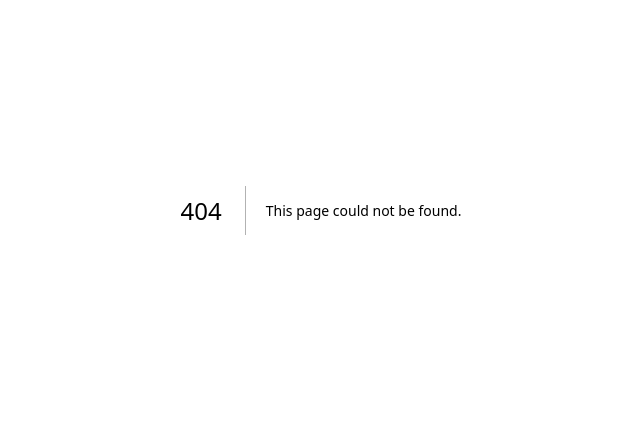
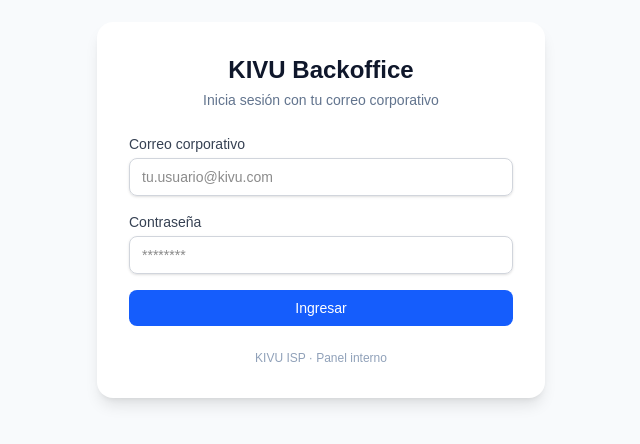
Before and after one commit to Albert-Tobon/kivu-backoffice, a Next.js app: page /login in a window 1280 px wide. Before the commit this address had no page. Shown: the part 190-634 px from the top of the page, without its empty margins (319-959 px from the left). Built offline with nearby package versions, Linux system fonts and the light colour scheme.

Commit message:
Login funcionando + UI base

```diff
--- /dev/null
+++ b/app/dashboard/page.tsx
@@ -0,0 +1,22 @@
+// app/dashboard/page.tsx
+import type { Metadata } from "next";
+
+export const metadata: Metadata = {
+  title: "Dashboard | KIVU Backoffice",
+};
+
+export default function DashboardPage() {
+  return (
+    <main className="min-h-screen bg-slate-50">
+      <div className="mx-auto max-w-5xl px-4 py-10">
+        <h1 className="text-2xl font-semibold text-slate-900">
+          Bienvenido al Backoffice de KIVU
+        </h1>
+        <p className="mt-2 text-sm text-slate-600">
+          Aquí construiremos el módulo de clientes y las integraciones con
+          DocuSeal, MikroWISP y Alegra.
+        </p>
+      </div>
+    </main>
+  );
+}
--- /dev/null
+++ b/app/login/page.tsx
@@ -0,0 +1,11 @@
+// app/login/page.tsx
+import type { Metadata } from "next";
+import { LoginForm } from "../../components/auth/LoginForm";
+
+export const metadata: Metadata = {
+  title: "Login | KIVU Backoffice",
+};
+
+export default function LoginPage() {
+  return <LoginForm />;
+}
--- a/app/page.tsx
+++ b/app/page.tsx
@@ -1,65 +1,6 @@
-import Image from "next/image";
+// app/page.tsx
+import { redirect } from "next/navigation";
 
 export default function Home() {
-  return (
-    <div className="flex min-h-screen items-center justify-center bg-zinc-50 font-sans dark:bg-black">
-      <main className="flex min-h-screen w-full max-w-3xl flex-col items-center justify-between py-32 px-16 bg-white dark:bg-black sm:items-start">
-        <Image
-          className="dark:invert"
-          src="/next.svg"
-          alt="Next.js logo"
-          width={100}
-          height={20}
-          priority
-        />
-        <div className="flex flex-col items-center gap-6 text-center sm:items-start sm:text-left">
-          <h1 className="max-w-xs text-3xl font-semibold leading-10 tracking-tight text-black dark:text-zinc-50">
-            To get started, edit the page.tsx file.
-          </h1>
-          <p className="max-w-md text-lg leading-8 text-zinc-600 dark:text-zinc-400">
-            Looking for a starting point or more instructions? Head over to{" "}
-            <a
-              href="https://vercel.com/templates?framework=next.js&utm_source=create-next-app&utm_medium=appdir-template-tw&utm_campaign=create-next-app"
-              className="font-medium text-zinc-950 dark:text-zinc-50"
-            >
-              Templates
-            </a>{" "}
-            or the{" "}
-            <a
-              href="https://nextjs.org/learn?utm_source=create-next-app&utm_medium=appdir-template-tw&utm_campaign=create-next-app"
-              className="font-medium text-zinc-950 dark:text-zinc-50"
-            >
-              Learning
-            </a>{" "}
-            center.
-          </p>
-        </div>
-        <div className="flex flex-col gap-4 text-base font-medium sm:flex-row">
-          <a
-            className="flex h-12 w-full items-center justify-center gap-2 rounded-full bg-foreground px-5 text-background transition-colors hover:bg-[#383838] dark:hover:bg-[#ccc] md:w-[158px]"
-            href="https://vercel.com/new?utm_source=create-next-app&utm_medium=appdir-template-tw&utm_campaign=create-next-app"
-            target="_blank"
-            rel="noopener noreferrer"
-          >
-            <Image
-              className="dark:invert"
-              src="/vercel.svg"
-              alt="Vercel logomark"
-              width={16}
-              height={16}
-            />
-            Deploy Now
-          </a>
-          <a
-            className="flex h-12 w-full items-center justify-center rounded-full border border-solid border-black/[.08] px-5 transition-colors hover:border-transparent hover:bg-black/[.04] dark:border-white/[.145] dark:hover:bg-[#1a1a1a] md:w-[158px]"
-            href="https://nextjs.org/docs?utm_source=create-next-app&utm_medium=appdir-template-tw&utm_campaign=create-next-app"
-            target="_blank"
-            rel="noopener noreferrer"
-          >
-            Documentation
-          </a>
-        </div>
-      </main>
-    </div>
-  );
+  redirect("/login");
 }
--- /dev/null
+++ b/components/auth/LoginForm.tsx
@@ -0,0 +1,117 @@
+"use client";
+
+// components/auth/LoginForm.tsx
+import React, { useState } from "react";
+import { useRouter } from "next/navigation";
+import { Button } from "../ui/button";
+import { Input } from "../ui/input";
+
+const ALLOWED_DOMAIN = "@kivu.com"; // cámbialo por el dominio real de KIVU
+
+export const LoginForm: React.FC = () => {
+  const router = useRouter();
+
+  const [email, setEmail] = useState("");
+  const [password, setPassword] = useState("");
+
+  const [errors, setErrors] = useState<{ email?: string; password?: string }>(
+    {}
+  );
+  const [formError, setFormError] = useState<string | null>(null);
+  const [loading, setLoading] = useState(false);
+
+  const validate = () => {
+    const newErrors: typeof errors = {};
+
+    if (!email) {
+      newErrors.email = "El correo es obligatorio.";
+    } else if (!email.includes("@") || !email.endsWith(ALLOWED_DOMAIN)) {
+      newErrors.email = `Debes usar tu correo corporativo ${ALLOWED_DOMAIN}`;
+    }
+
+    if (!password) {
+      newErrors.password = "La contraseña es obligatoria.";
+    } else if (password.length < 6) {
+      newErrors.password = "Mínimo 6 caracteres.";
+    }
+
+    setErrors(newErrors);
+    return Object.keys(newErrors).length === 0;
+  };
+
+  const handleSubmit = async (e: React.FormEvent) => {
+    e.preventDefault();
+    setFormError(null);
+
+    if (!validate()) return;
+
+    try {
+      setLoading(true);
+
+      // 🔐 Aquí luego llamaremos a /api/auth/login
+      // Por ahora simulamos login correcto
+      await new Promise((res) => setTimeout(res, 500));
+
+      // Redirigimos al dashboard
+      router.push("/dashboard");
+    } catch (error) {
+      console.error(error);
+      setFormError("Ocurrió un error al iniciar sesión. Intenta de nuevo.");
+    } finally {
+      setLoading(false);
+    }
+  };
+
+  return (
+    <div className="flex min-h-screen items-center justify-center bg-slate-50">
+      <div className="w-full max-w-md rounded-2xl bg-white p-8 shadow-lg">
+        <div className="mb-6 text-center">
+          <h1 className="text-2xl font-semibold text-slate-900">
+            KIVU Backoffice
+          </h1>
+          <p className="mt-1 text-sm text-slate-500">
+            Inicia sesión con tu correo corporativo
+          </p>
+        </div>
+
+        <form onSubmit={handleSubmit} className="space-y-4">
+          <Input
+            type="email"
+            name="email"
+            label="Correo corporativo"
+            placeholder={`tu.usuario${ALLOWED_DOMAIN}`}
+            value={email}
+            onChange={(e) => setEmail(e.target.value)}
+            error={errors.email}
+            autoComplete="email"
+          />
+
+          <Input
+            type="password"
+            name="password"
+            label="Contraseña"
+            placeholder="********"
+            value={password}
+            onChange={(e) => setPassword(e.target.value)}
+            error={errors.password}
+            autoComplete="current-password"
+          />
+
+          {formError && (
+            <p className="rounded-md bg-red-50 p-2 text-xs text-red-700">
+              {formError}
+            </p>
+          )}
+
+          <Button type="submit" fullWidth disabled={loading}>
+            {loading ? "Validando..." : "Ingresar"}
+          </Button>
+        </form>
+
+        <p className="mt-6 text-center text-xs text-slate-400">
+          KIVU ISP · Panel interno
+        </p>
+      </div>
+    </div>
+  );
+};
--- /dev/null
+++ b/components/ui/button.tsx
@@ -0,0 +1,35 @@
+// components/ui/button.tsx
+import React from "react";
+import clsx from "clsx";
+
+export interface ButtonProps
+  extends React.ButtonHTMLAttributes<HTMLButtonElement> {
+  variant?: "primary" | "outline";
+  fullWidth?: boolean;
+}
+
+export const Button: React.FC<ButtonProps> = ({
+  children,
+  variant = "primary",
+  fullWidth,
+  className,
+  ...props
+}) => {
+  return (
+    <button
+      className={clsx(
+        "inline-flex items-center justify-center rounded-lg px-4 py-2 text-sm font-medium transition",
+        "focus:outline-none focus:ring-2 focus:ring-offset-2",
+        variant === "primary" &&
+          "bg-blue-600 text-white hover:bg-blue-700 focus:ring-blue-500",
+        variant === "outline" &&
+          "border border-gray-300 bg-white text-gray-900 hover:bg-gray-50 focus:ring-blue-500",
+        fullWidth && "w-full",
+        className
+      )}
+      {...props}
+    >
+      {children}
+    </button>
+  );
+};
--- /dev/null
+++ b/components/ui/input.tsx
@@ -0,0 +1,46 @@
+// components/ui/input.tsx
+import React from "react";
+import clsx from "clsx";
+
+export interface InputProps
+  extends React.InputHTMLAttributes<HTMLInputElement> {
+  label?: string;
+  error?: string;
+}
+
+export const Input: React.FC<InputProps> = ({
+  label,
+  error,
+  className,
+  ...props
+}) => {
+  const id = props.id || props.name;
+
+  return (
+    <div className="space-y-1">
+      {label && (
+        <label
+          htmlFor={id}
+          className="block text-sm font-medium text-gray-700"
+        >
+          {label}
+        </label>
+      )}
+
+      <input
+        id={id}
+        className={clsx(
+          "block w-full rounded-lg border px-3 py-2 text-sm shadow-sm",
+          "focus:outline-none focus:ring-2 focus:ring-blue-500 focus:border-blue-500",
+          error
+            ? "border-red-500 focus:ring-red-500 focus:border-red-500"
+            : "border-gray-300",
+          className
+        )}
+        {...props}
+      />
+
+      {error && <p className="text-xs text-red-600">{error}</p>}
+    </div>
+  );
+};
--- a/package.json
+++ b/package.json
@@ -9,6 +9,7 @@
     "lint": "eslint"
   },
   "dependencies": {
+    "clsx": "^2.1.1",
     "next": "16.0.3",
     "react": "19.2.0",
     "react-dom": "19.2.0"
```
Also changed, not shown: 2 other files (tests, documents, lock files or other folders).
